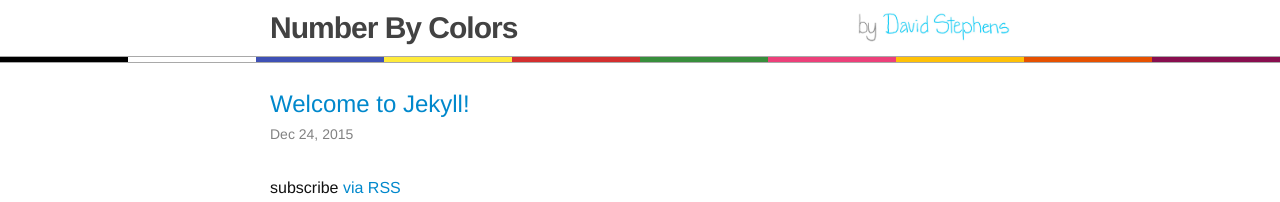
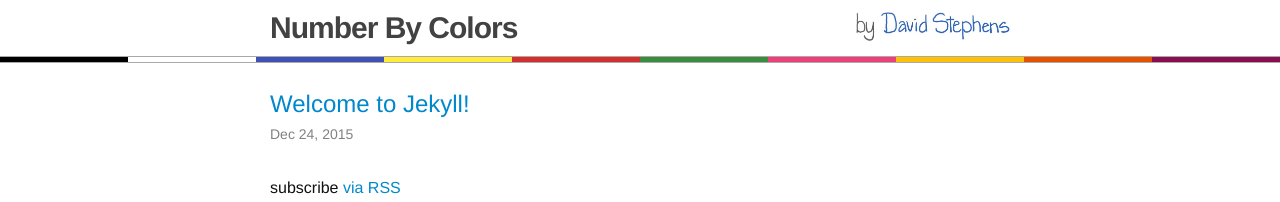
Before and after one commit to NumberByColors/numberbycolors.github.io, a Jekyll site: the page built from index.html, in a window 1280 px wide. Shown: the top 202 px of the page. Built offline with Jekyll 4.4.1, drawn with Linux system fonts in a browser that asks for light colours.

Commit message:
Update signature image

```diff
--- a/_includes/header.html
+++ b/_includes/header.html
@@ -24,7 +24,7 @@
     </nav>
     -->
 
-    <img id="signature" src="/images/mysignature.JPG">
+    <img id="signature" src="/images/signature.jpg">
   </div>
 
   <div id="color-banner">
```
Also changed, not shown: images/signature.jpg (added).
